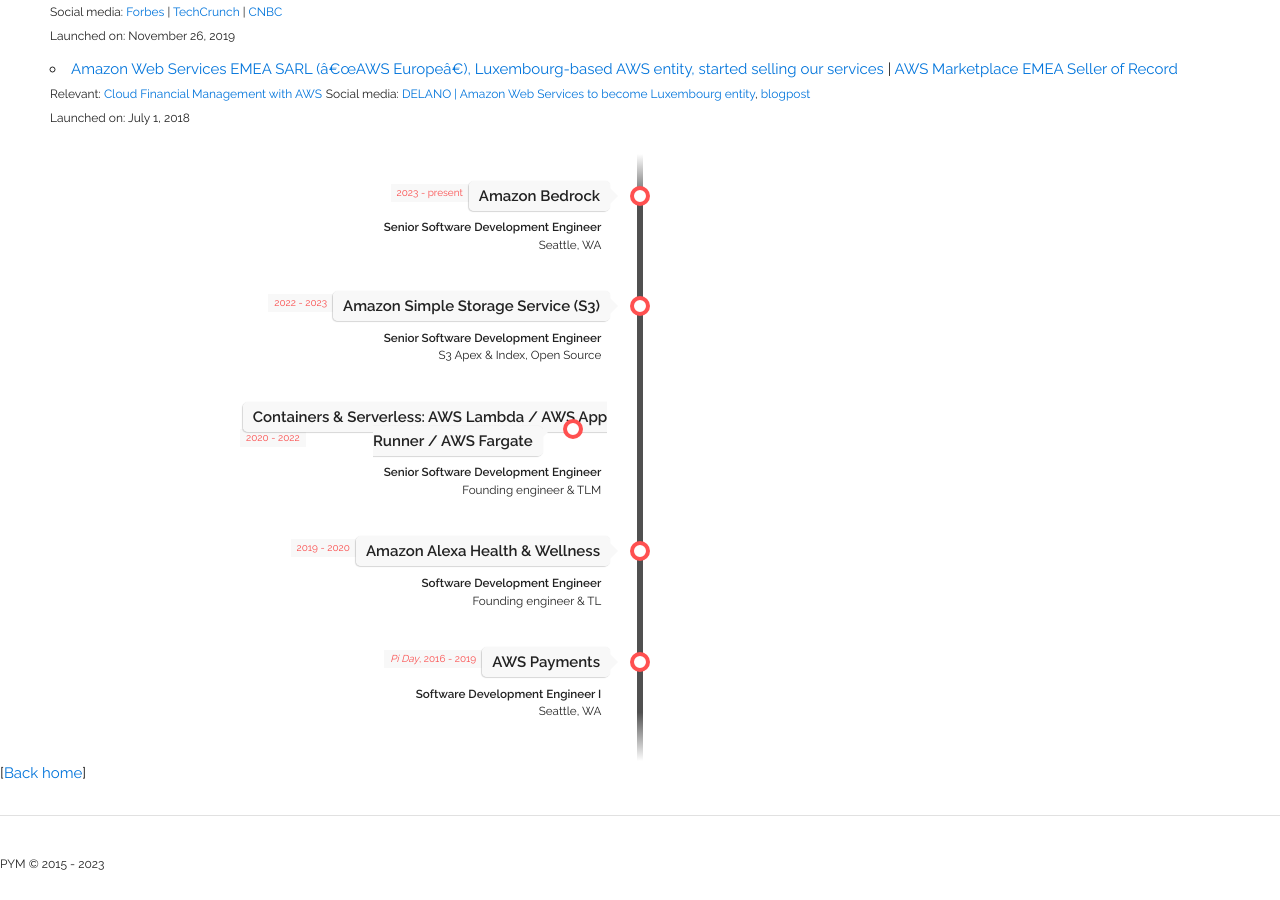
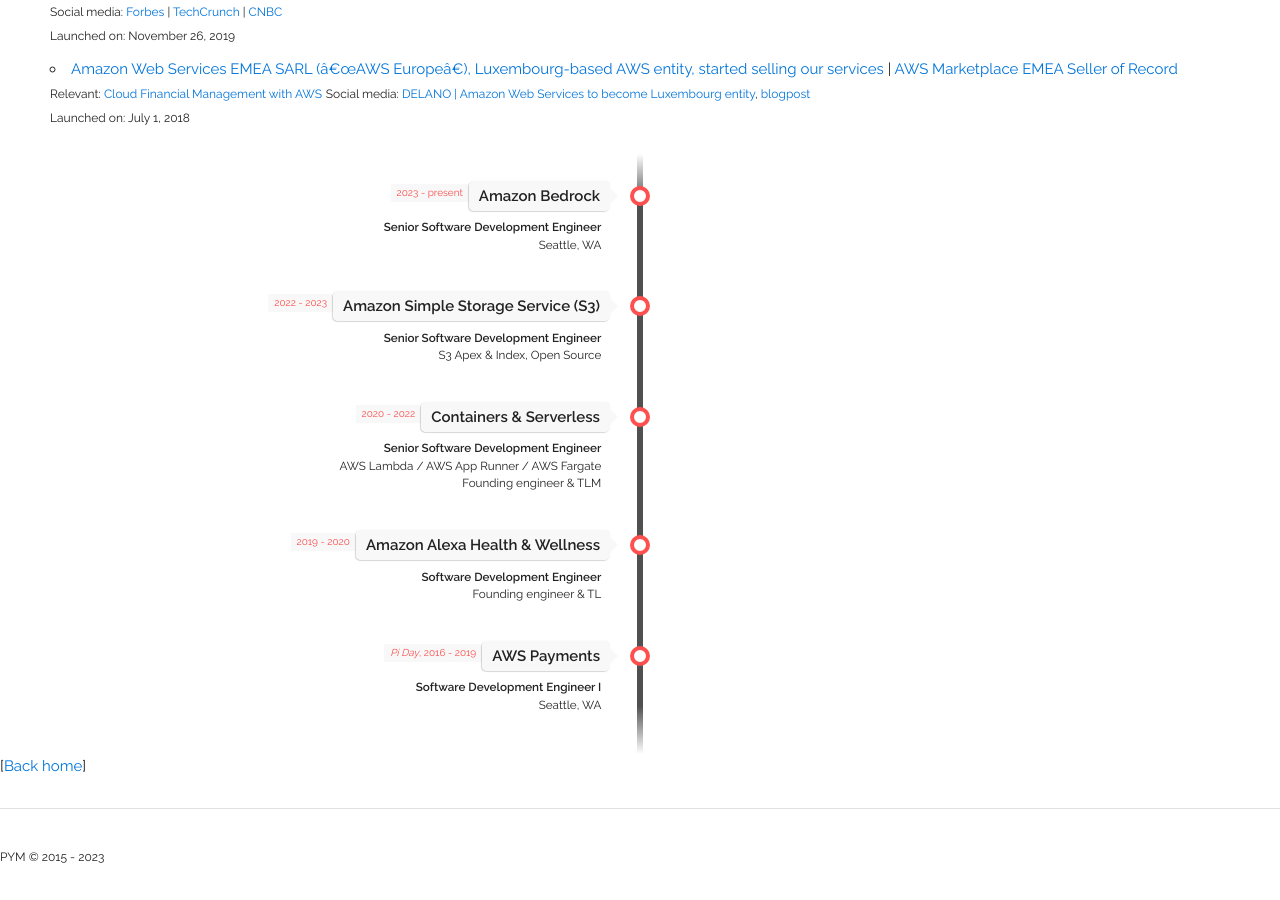
Before and after one commit to gfw001/gfw001.github.io, a Jekyll site: the page resume.html, which Jekyll copies as it is, in a window 1280 px wide and 900 px high, scrolled down 1046 px. Built offline with Jekyll 4.4.1, drawn with Linux system fonts in a browser that asks for light colours.

Commit message:
Update resume.html

```diff
--- a/resume.html
+++ b/resume.html
@@ -193,10 +193,13 @@
       <div class="direction-l">
 
         <div class="flag-wrapper">
-          <span class="flag">Containers & Serverless: AWS Lambda / AWS App Runner / AWS Fargate</span>
+          <span class="flag">Containers & Serverless</span>
           <span class="time-wrapper"><span class="time">2020 - 2022</span></span>
         </div>
-        <div class="desc"><b>Senior Software Development Engineer</b> <br/> Founding engineer & TLM</div>
+        <div class="desc">
+		<b>Senior Software Development Engineer</b> <br/> AWS Lambda / AWS App Runner / AWS Fargate <br/>
+		Founding engineer & TLM
+	</div>
       </div>
     </li>
 
```
